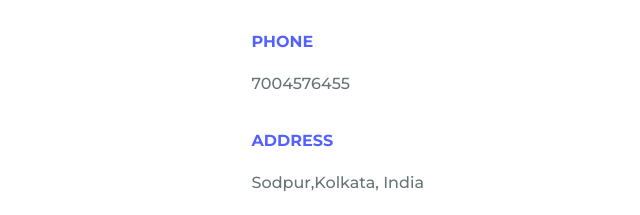
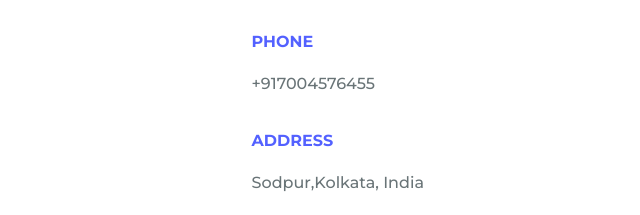
Before and after one commit to sushantshekhar23/portfolio, a plain HTML site: page index.html in a window 1280 px wide. Shown: the part 4288-4503 px from the top of the page, 0-640 px from the left. Drawn offline with nearby package versions, Linux system fonts and the light colour scheme.

Commit message:
Update index.html

```diff
--- a/index.html
+++ b/index.html
@@ -197,7 +197,7 @@
                         <span class="contact__text">sushantshekhar91@gmail.com</span>
 
                         <h3 class="contact__subtitle">PHONE</h3>
-                        <span class="contact__text">7004576455</span>
+                        <span class="contact__text">+917004576455</span>
 
                         <h3 class="contact__subtitle">ADDRESS</h3>
                         <span class="contact__text">Sodpur,Kolkata, India</span>
```
